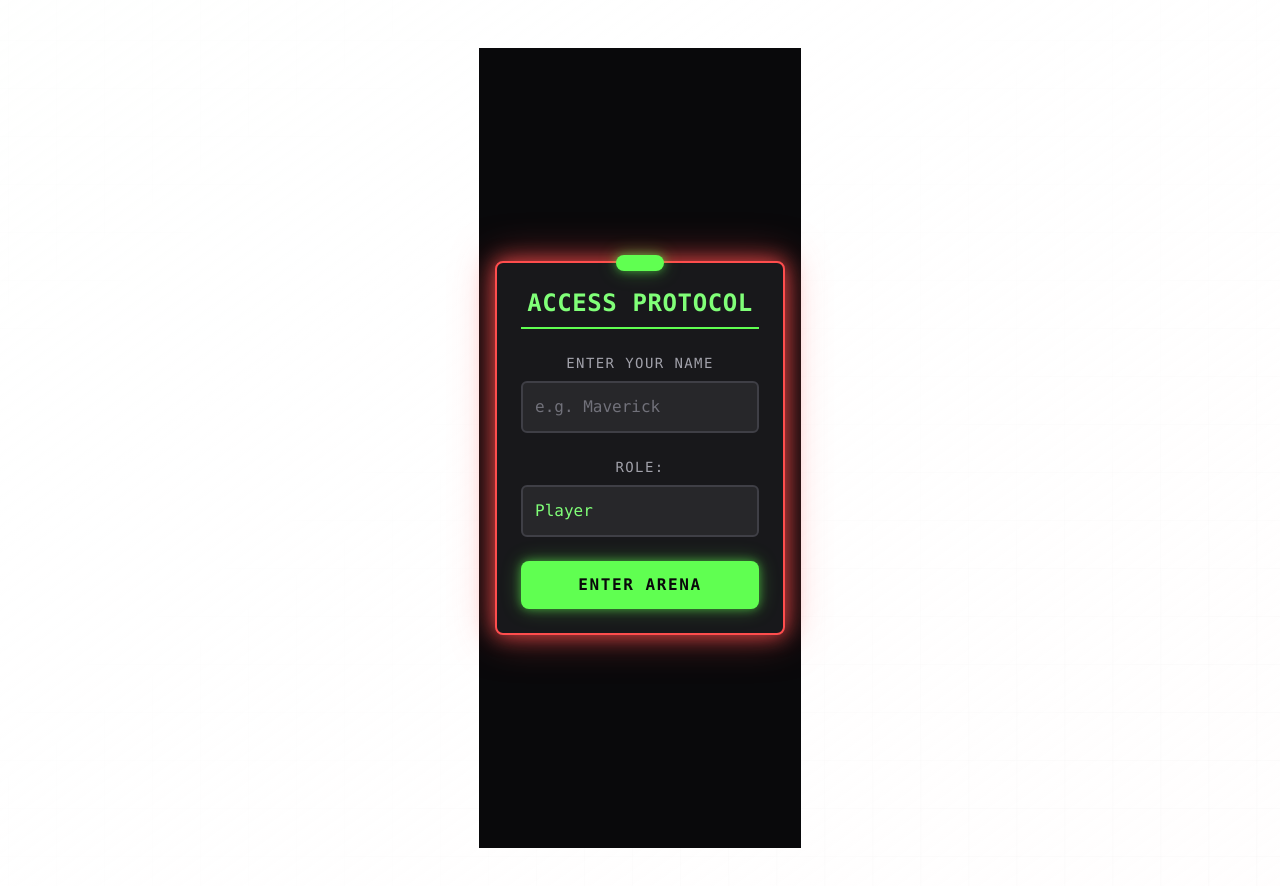
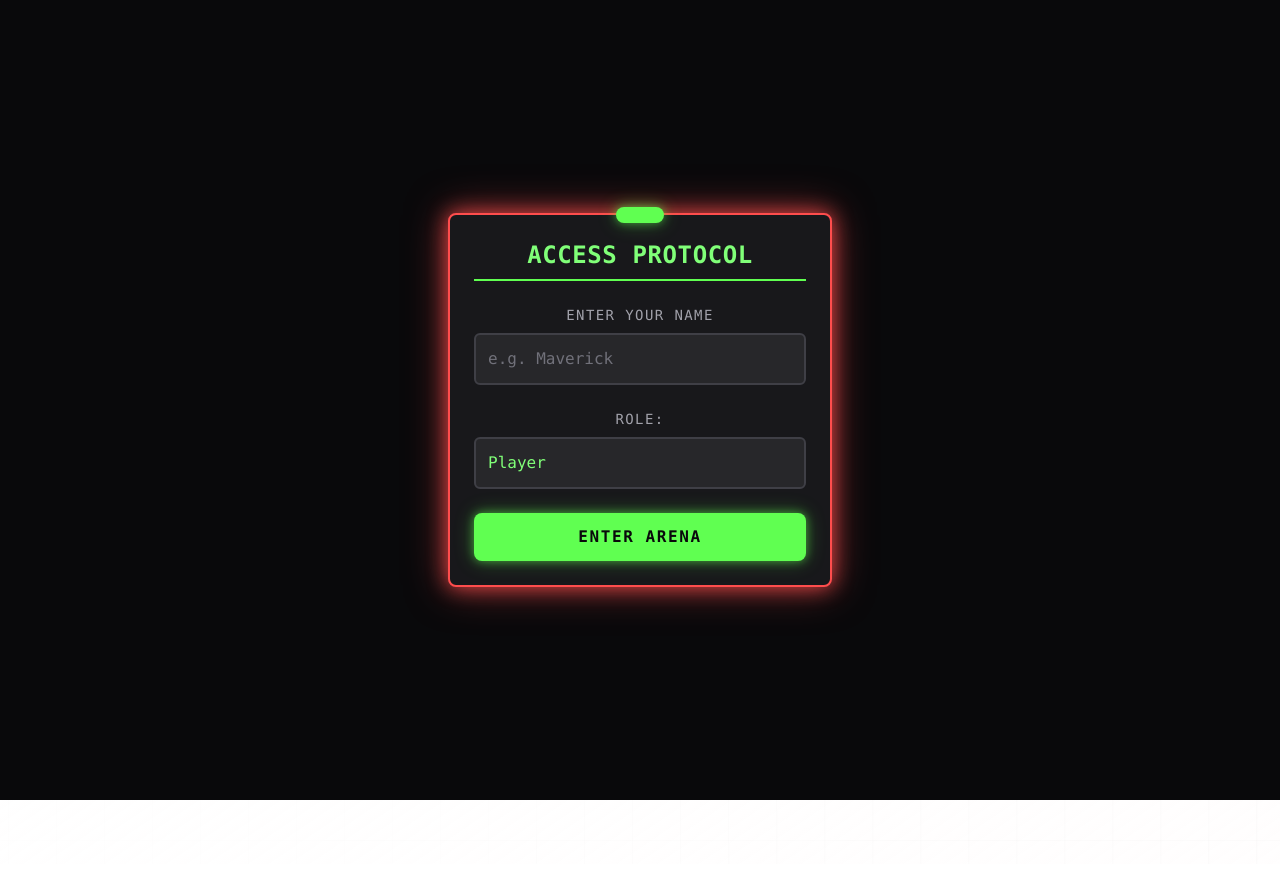
Before and after one commit to Shisui-Pho/Laser-Shooter, a React (Vite) app in the folder front-end/: page / in a window 1280 px wide. Shown: the top 886 px of the page. After the commit the page ends 864 px from the top, so only its background shows below. Built offline with nearby package versions, Linux system fonts and the light colour scheme.

Commit message:
Hack: Insert home black cover

```diff
--- a/front-end/src/pages/Home/index.css
+++ b/front-end/src/pages/Home/index.css
@@ -6,7 +6,15 @@
 .form-container {
   @apply flex min-h-screen items-center justify-center bg-zinc-950 p-4 font-mono text-zinc-200;
 }
-
+.hack-black-background {
+  position: fixed;
+  top: 0;
+  left: 0;
+  width: 100vw;
+  height: 100vh;
+  background: #000;
+  z-index: 9999;
+}
 .form-wrapper {
   @apply relative w-full max-w-sm rounded-lg border-2 border-neon-red-500 bg-zinc-900 p-6;
   /* Add the pulse animation for the glow effect */
--- a/front-end/src/pages/Home/index.tsx
+++ b/front-end/src/pages/Home/index.tsx
@@ -6,7 +6,7 @@ function Index() {
   //
   const [submitted, setSubmitted] = useState(false);
   return (
-    <div>
+    <div className="hack-black-background">
       {!submitted && (
         <EnterCallName  setSubmitted = {setSubmitted}/>
       )}
```
